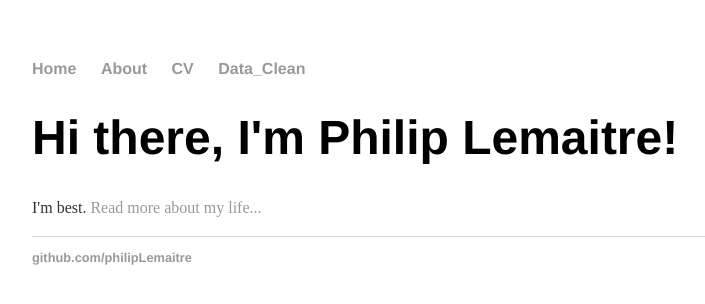
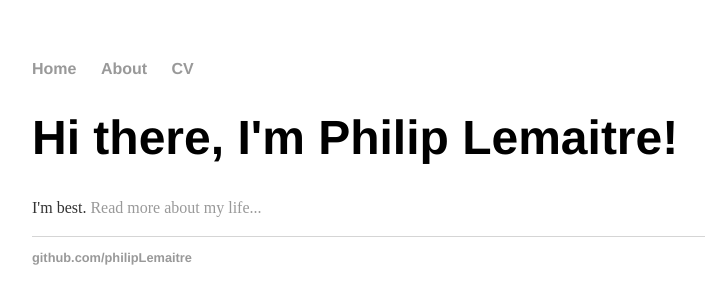
Before and after one commit to PhilipLemaitre/philipLemaitre.github.io, a Jekyll site: the page built from index.html, in a window 1280 px wide. Shown: the top 304 px of the page, without its empty margins (160-865 px from the left). Built offline with Jekyll 4.4.1, drawn with Linux system fonts in a browser that asks for light colours.

Commit message:
Update default.html

```diff
--- a/_layouts/default.html
+++ b/_layouts/default.html
@@ -11,13 +11,10 @@
         		<li><a href="/">Home</a></li>
 	        	<li><a href="/about">About</a></li>
         		<li><a href="/cv">CV</a></li>
-        		<li><a href="/Data_Clean">Data_Clean</a></li>
     		</ul>
 		</nav>
 		<div class="container">
-
 			{{ content }}
-
 		</div><!-- /.container -->
 		<footer>
     		<ul>
```
